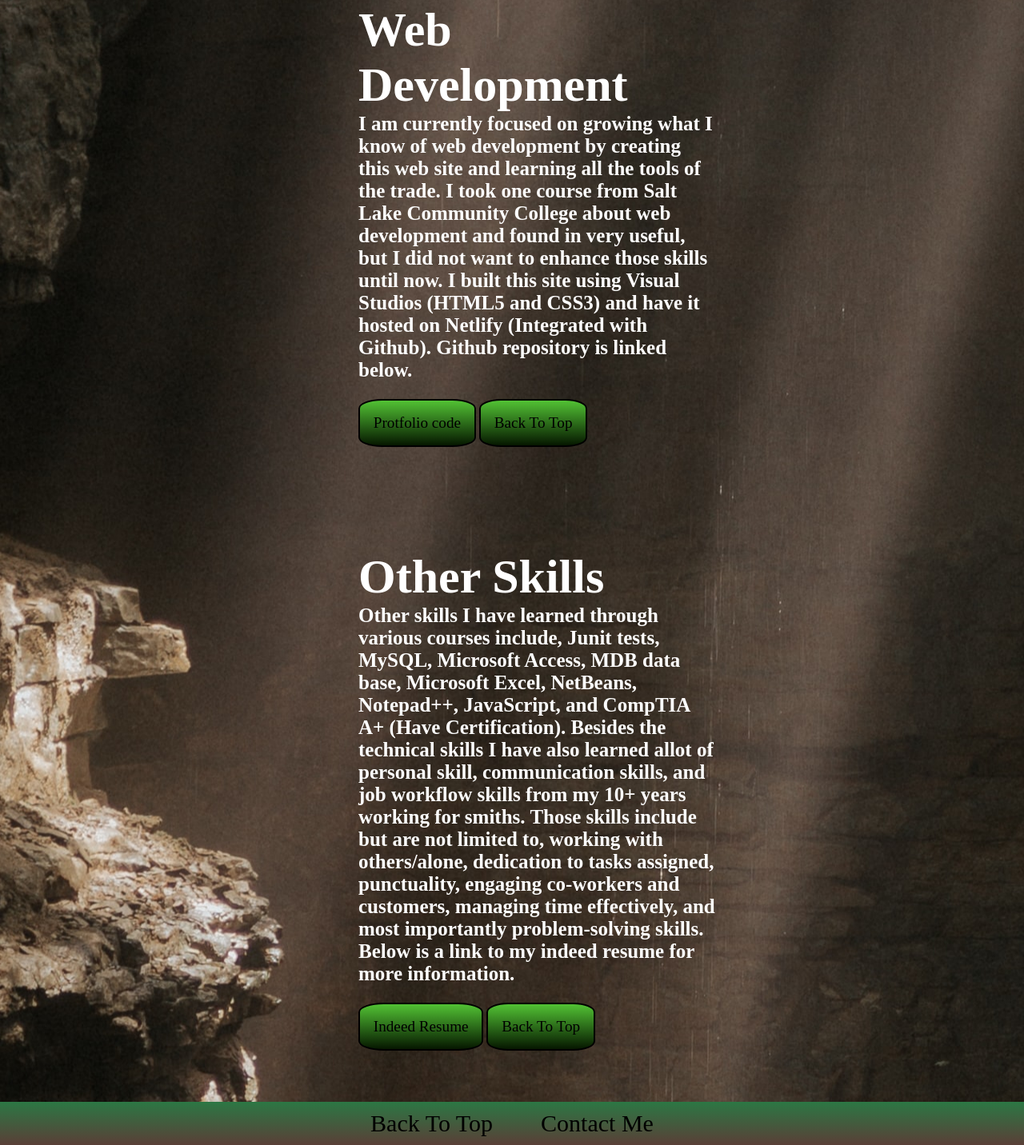
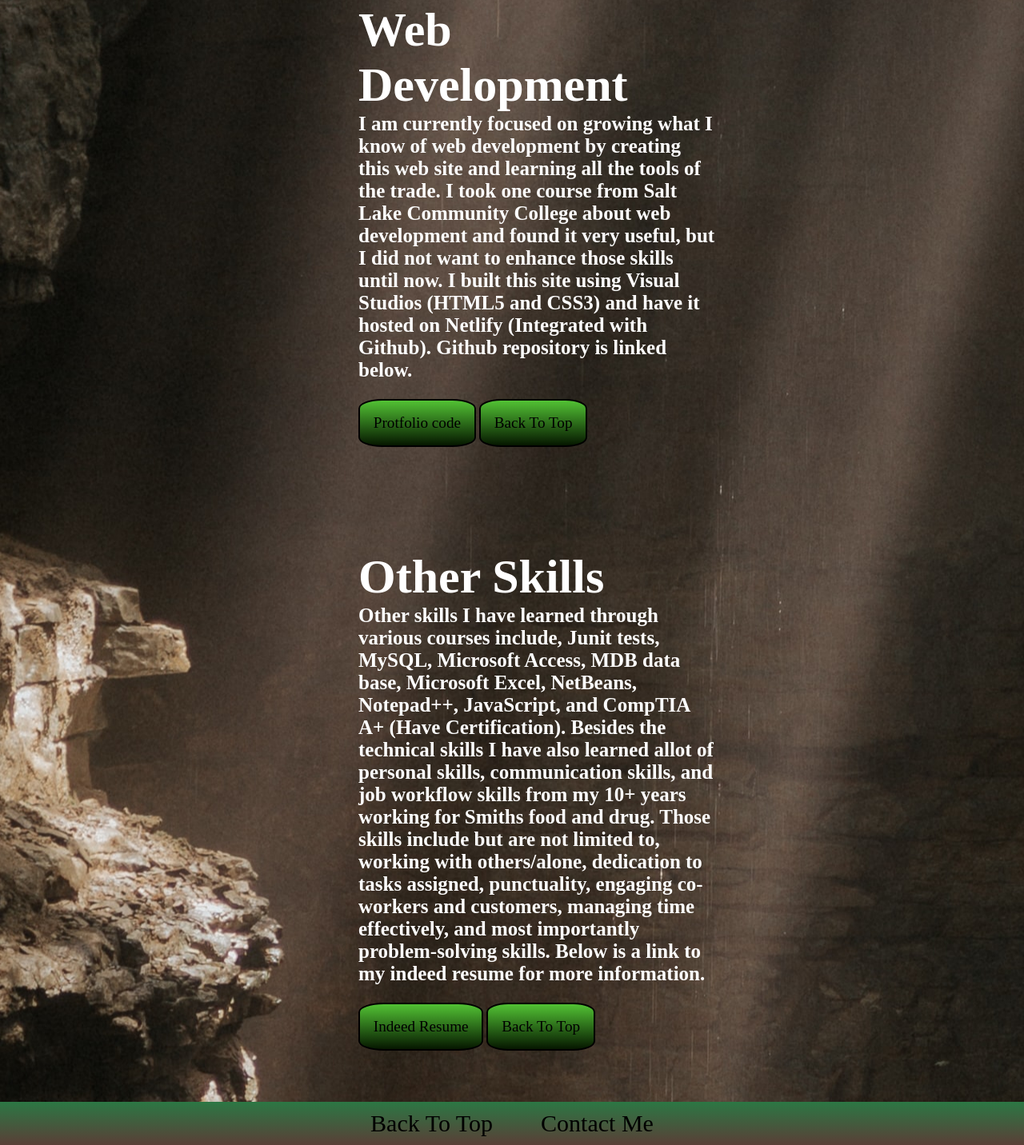
Before and after one commit to Bpowel23/protfolio, a plain HTML site: page skills.html in a window 1280 px wide. Shown: the part 1428-2860 px from the top of the page at 80% size. Drawn offline with Linux system fonts and the light colour scheme.

Commit message:
Update skills.html

```diff
--- a/skills.html
+++ b/skills.html
@@ -42,7 +42,7 @@
         <div id="web" class="content-skills">
             <h1>Web Development</h1>
             <p class="brief-skills">I am currently focused on growing what I know of web development by creating this web site and learning all the tools of the trade.
-                I took one course from Salt Lake Community College about web development and found in very useful, but I did not want to enhance those skills until now.
+                I took one course from Salt Lake Community College about web development and found it very useful, but I did not want to enhance those skills until now.
                 I built this site using Visual Studios (HTML5 and CSS3) and have it hosted on Netlify (Integrated with Github).  Github repository is linked below.
             </p>
             <div class="skill-list">
@@ -53,8 +53,8 @@
         <div id="other" class="content-skills">
             <h1>Other Skills</h1>
             <p class="brief-skills">Other skills I have learned through various courses include, Junit tests, MySQL, Microsoft Access, MDB data base, Microsoft Excel,
-                NetBeans, Notepad++, JavaScript, and CompTIA A+ (Have Certification). Besides the technical skills I have also learned allot of personal skill, communication
-                 skills, and job workflow skills from my 10+ years working for smiths. Those skills include but are not limited to, working with others/alone, dedication to
+                NetBeans, Notepad++, JavaScript, and CompTIA A+ (Have Certification). Besides the technical skills I have also learned allot of personal skills, communication
+                 skills, and job workflow skills from my 10+ years working for Smiths food and drug. Those skills include but are not limited to, working with others/alone, dedication to
                  tasks assigned, punctuality, engaging co-workers and customers, managing time effectively, and most importantly problem-solving skills. Below is a link to my
                  indeed resume for more information.
             </p>
```
